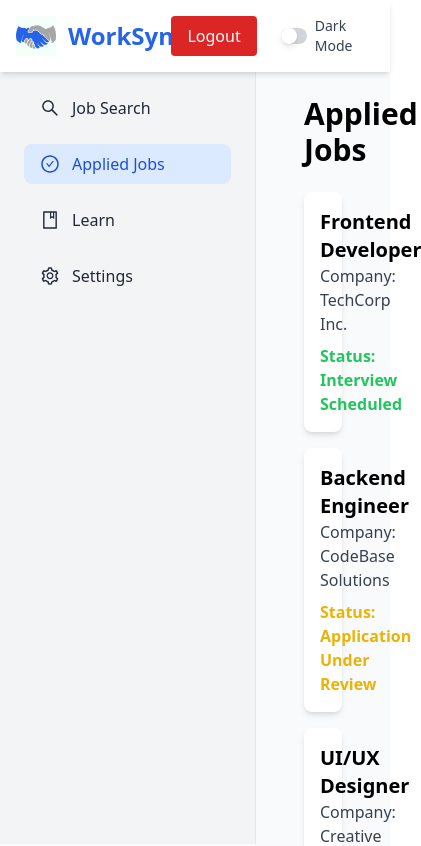
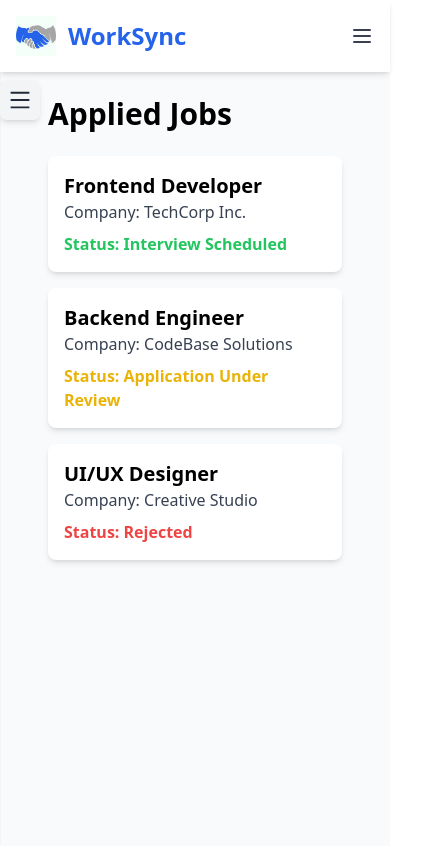
Before and after one commit to PrasunKushwaha/WorkSync, a React (Vite) app: page /dash in a window 390 px wide. Shown: the top 846 px of the page, 421 px wide, since content can reach past the window. Built offline with nearby package versions, Linux system fonts and the light colour scheme; sample sign-in values are in the browser's storage.

Commit message:
Fix Responsiveness

```diff
--- a/src/Navbar.jsx
+++ b/src/Navbar.jsx
@@ -1,68 +1,84 @@
-import React, { useContext } from 'react';
-import { Link } from 'react-router-dom';
-import { AuthContext } from './context/AuthContext';
-import { Link as ScrollLink} from 'react-scroll';
-import DarkLogo from './assets/Dark_Logo.jpg'
-import LightLogo from './assets/Light_Logo.jpg'
+import React, { useState, useContext } from "react";
+import { Link } from "react-router-dom";
+import { AuthContext } from "./context/AuthContext";
+import { Link as ScrollLink } from "react-scroll";
+import DarkLogo from "./assets/Dark_Logo.jpg";
+import LightLogo from "./assets/Light_Logo.jpg";
 
 const Navbar = ({ isDarkMode, toggleDarkMode }) => {
-  // Use AuthContext to get login status
   const { isLoggedIn, setAuthToken } = useContext(AuthContext);
+  const [menuOpen, setMenuOpen] = useState(false); // State for mobile menu toggle
 
   const handleLogout = () => {
-    localStorage.removeItem('authToken');
-    setAuthToken(null); // Update context
-    window.location.href = '/'; // Redirect to homepage or login page
+    localStorage.removeItem("authToken");
+    setAuthToken(null);
+    window.location.href = "/"; // Redirect to homepage
   };
 
+  const toggleMenu = () => setMenuOpen(!menuOpen);
+
   return (
-    <header className="fixed top-0 left-0 z-50 flex items-center justify-between w-full p-4 bg-white shadow-md dark:bg-gray-800 ">
+    <header className="fixed top-0 left-0 z-50 w-full bg-white shadow-md dark:bg-gray-800">
+      <div className="flex items-center justify-between p-4">
         {/* Logo */}
-      <Link to="/">
-
-        <div className="flex items-center space-x-3">
-           {isDarkMode ?  <img
-            src={DarkLogo}
-            alt="Logo"
-            className="w-10 h-10"
-          /> : <img
-            src={LightLogo}
-            alt="Logo"
-            className="w-10 h-10"
-          />}
-
-
-          <span className="text-2xl font-bold text-blue-600 dark:text-blue-300">WorkSync</span>
-        </div>
+        <Link to="/" className="flex items-center space-x-3">
+          {isDarkMode ? (
+            <img src={DarkLogo} alt="Logo" className="w-10 h-10" />
+          ) : (
+            <img src={LightLogo} alt="Logo" className="w-10 h-10" />
+          )}
+          <span className="text-2xl font-bold text-blue-600 dark:text-blue-300">
+            WorkSync
+          </span>
         </Link>
 
-      {/* Navigation Links */}
+        {/* Hamburger Icon */}
+        <button
+          onClick={toggleMenu}
+          className="text-gray-700 dark:text-gray-300 md:hidden"
+        >
+          <svg
+            xmlns="http://www.w3.org/2000/svg"
+            className="w-6 h-6"
+            fill="none"
+            viewBox="0 0 24 24"
+            stroke="currentColor"
+          >
+            <path
+              strokeLinecap="round"
+              strokeLinejoin="round"
+              strokeWidth={2}
+              d="M4 6h16M4 12h16M4 18h16"
+            />
+          </svg>
+        </button>
+
+        {/* Navigation Links for Desktop */}
         <nav className="hidden space-x-6 text-gray-700 md:flex dark:text-gray-300">
           <ScrollLink to="how-it-works" smooth={true} duration={500}>
             <button className="hover:text-blue-600 dark:hover:text-blue-400">
               How It Works
             </button>
           </ScrollLink>
-
           <ScrollLink to="features" smooth={true} duration={500}>
             <button className="hover:text-blue-600 dark:hover:text-blue-400">
               Features
             </button>
           </ScrollLink>
-
           <Link to="/about">
             <button className="hover:text-blue-600 dark:hover:text-blue-400">
               About Us
-        </button></Link>
-
+            </button>
+          </Link>
           <Link to="/contact">
             <button className="hover:text-blue-600 dark:hover:text-blue-400">
               Contact
-        </button></Link>
+            </button>
+          </Link>
         </nav>
 
-      {/* User Actions and Dark Mode Toggle */}
-      <div className="flex items-center space-x-4">
+        {/* User Actions */}
+        <div className="items-center hidden space-x-4 md:flex">
           {!isLoggedIn ? (
             <>
               <Link to="/login">
@@ -84,7 +100,6 @@ const Navbar = ({ isDarkMode, toggleDarkMode }) => {
               Logout
             </button>
           )}
-
           {/* Dark Mode Toggle */}
           <label className="flex items-center space-x-2 cursor-pointer">
             <input
@@ -96,13 +111,86 @@ const Navbar = ({ isDarkMode, toggleDarkMode }) => {
             <div className="w-8 h-4 bg-gray-300 rounded-full dark:bg-gray-600">
               <div
                 className={`w-4 h-4 bg-white rounded-full shadow-md transform transition-transform ${
-                isDarkMode ? 'translate-x-4' : 'translate-x-0'
+                  isDarkMode ? "translate-x-4" : "translate-x-0"
                 }`}
               ></div>
             </div>
-          <span className="text-sm text-gray-700 dark:text-gray-300">Dark Mode</span>
+            <span className="text-sm text-gray-700 dark:text-gray-300">
+              Dark Mode
+            </span>
           </label>
         </div>
+      </div>
+
+      {/* Mobile Menu */}
+      {menuOpen && (
+        <div className="bg-white md:hidden dark:bg-gray-800">
+          <nav className="flex flex-col p-4 space-y-2 text-gray-700 dark:text-gray-300">
+             <div className="flex items-center justify-between mt-4">
+            <span className="text-left text-gray-700 dark:text-gray-300">Dark Mode</span>
+            <label className="flex items-center space-x-2 cursor-pointer">
+              <input
+                type="checkbox"
+                checked={isDarkMode}
+                onChange={toggleDarkMode}
+                className="hidden"
+              />
+              <div className="w-8 h-4 bg-gray-300 rounded-full dark:bg-gray-600">
+                <div
+                  className={`w-4 h-4 bg-white rounded-full shadow-md transform transition-transform ${
+                    isDarkMode ? "translate-x-4" : "translate-x-0"
+                  }`}
+                ></div>
+              </div>
+            </label>
+          </div>
+            <ScrollLink to="how-it-works" smooth={true} duration={500} onClick={toggleMenu}>
+              <button className="w-full text-left hover:text-blue-600 dark:hover:text-blue-400">
+                How It Works
+              </button>
+            </ScrollLink>
+            <ScrollLink to="features" smooth={true} duration={500} onClick={toggleMenu}>
+              <button className="w-full text-left hover:text-blue-600 dark:hover:text-blue-400">
+                Features
+              </button>
+            </ScrollLink>
+            <Link to="/about" onClick={toggleMenu}>
+              <button className="w-full text-left hover:text-blue-600 dark:hover:text-blue-400">
+                About Us
+              </button>
+            </Link>
+            <Link to="/contact" onClick={toggleMenu}>
+              <button className="w-full text-left hover:text-blue-600 dark:hover:text-blue-400">
+                Contact
+              </button>
+            </Link>
+            {!isLoggedIn ? (
+              <>
+                <Link to="/login" onClick={toggleMenu}>
+                  <button className="w-full text-left rounded hover:bg-blue-100 dark:hover:bg-gray-700">
+                    Login
+                  </button>
+                </Link>
+                <Link to="/signup" onClick={toggleMenu}>
+                  <button className="w-full text-left rounded hover:bg-blue-100 dark:hover:bg-gray-700">
+                    Sign Up
+                  </button>
+                </Link>
+              </>
+            ) : (
+              <button
+                onClick={() => {
+                  handleLogout();
+                  toggleMenu();
+                }}
+                className="w-full px-4 py-2 text-left text-white bg-red-600 rounded hover:bg-red-700"
+              >
+                Logout
+              </button>
+            )}
+          </nav>
+        </div>
+      )}
     </header>
   );
 };
--- a/src/Sidebar.jsx
+++ b/src/Sidebar.jsx
@@ -7,17 +7,34 @@ import {
   AiOutlineCheckCircle,
   AiOutlineSetting,
   AiOutlineBook,
+  AiOutlineMenu,
+  AiOutlineClose,
 } from 'react-icons/ai';
 import PaymentGateway from './PaymentGateway';
 
 const Sidebar = () => {
   const [selected, setSelected] = useState("applied");
+  const [isSidebarOpen, setIsSidebarOpen] = useState(false);
 
   return (
-    <div className="min-h-screen lex bg-gray-50 dark:bg-gray-900">
+    <div className="flex min-h-screen bg-gray-50 dark:bg-gray-900">
+      {/* Mobile Toggle Button */}
+      <button
+        className="fixed z-30 p-2 mt-20 text-gray-800 bg-gray-100 rounded-md shadow-md dark:bg-gray-800 dark:text-gray-100 sm:hidden"
+        onClick={() => setIsSidebarOpen(!isSidebarOpen)}
+      >
+        {isSidebarOpen ? <AiOutlineClose size={24} /> : <AiOutlineMenu size={24} />}
+      </button>
+
       {/* Sidebar */}
-      <div className="fixed top-0 left-0 z-0 w-64 h-full p-6 space-y-4 text-gray-800 bg-gray-100 border-r dark:bg-gray-800 dark:text-gray-100 dark:border-gray-700">
-        <h2 className="mb-8 text-2xl font-bold text-center">Job Portal</h2>
+      <div
+        className={`fixed top-0 left-0 z-20 h-full bg-gray-100 border-r dark:bg-gray-800 dark:border-gray-700 transition-transform transform ${
+          isSidebarOpen ? 'translate-x-0' : '-translate-x-full'
+        } sm:translate-x-0 sm:w-64 p-6 space-y-4`}
+      >
+        <h2 className="mb-8 text-2xl font-bold text-center text-gray-800 dark:text-gray-100">
+          Job Portal
+        </h2>
         <nav>
           <ul className="space-y-4">
             <li>
@@ -77,10 +94,10 @@ const Sidebar = () => {
       </div>
 
       {/* Main Content */}
-      <div className="flex-1 p-6 ml-64">
+      <div className="flex-1 p-6 sm:ml-64">
         {selected === "search" && <JobSearch />}
         {selected === "applied" && <AppliedJobs />}
-        {selected === "learn" && <PaymentGateway/>}
+        {selected === "learn" && <PaymentGateway />}
         {selected === "settings" && <SettingsPage />}
       </div>
     </div>
```
Lines whose indentation alone changed are shown as unchanged.
